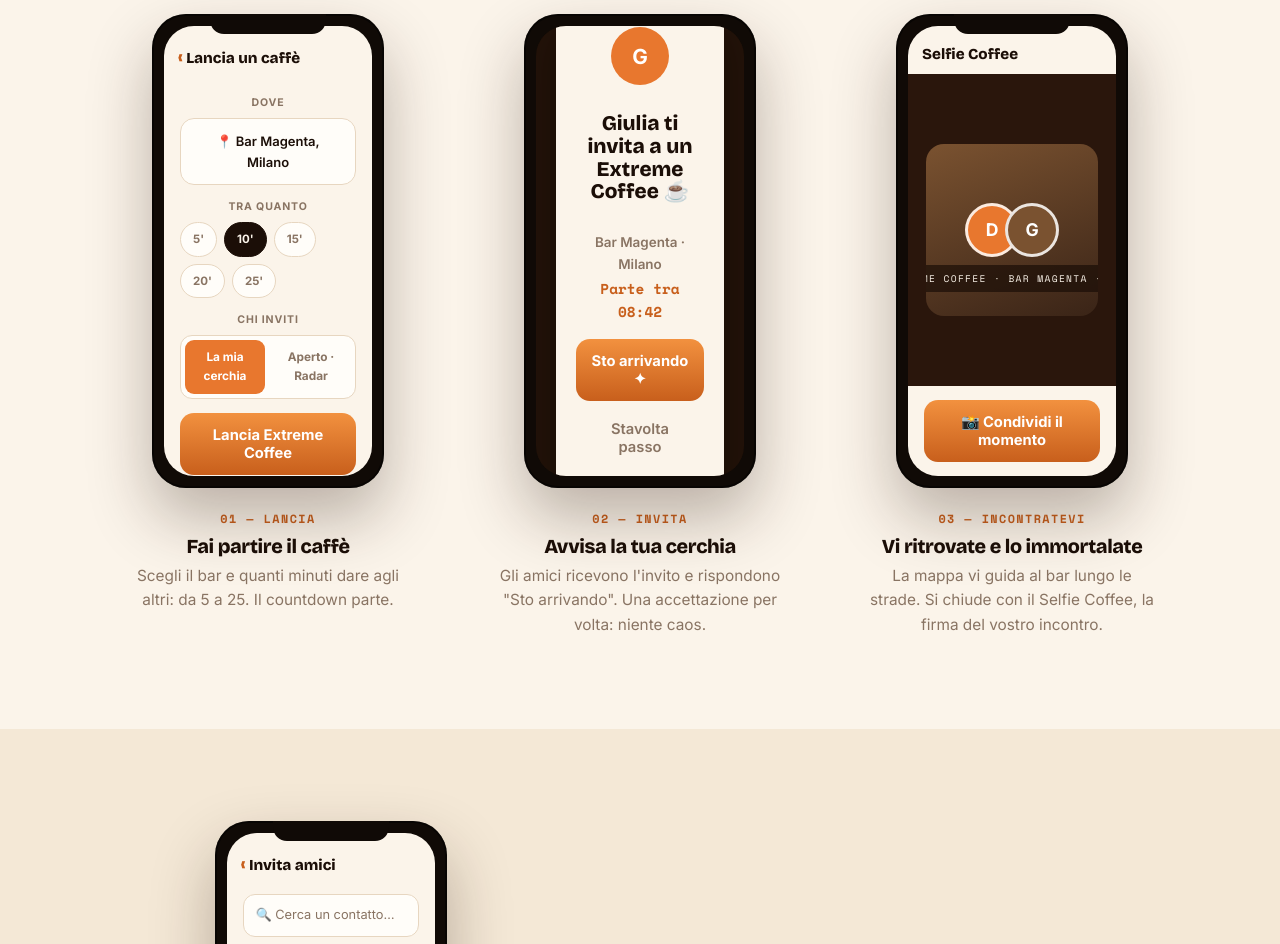
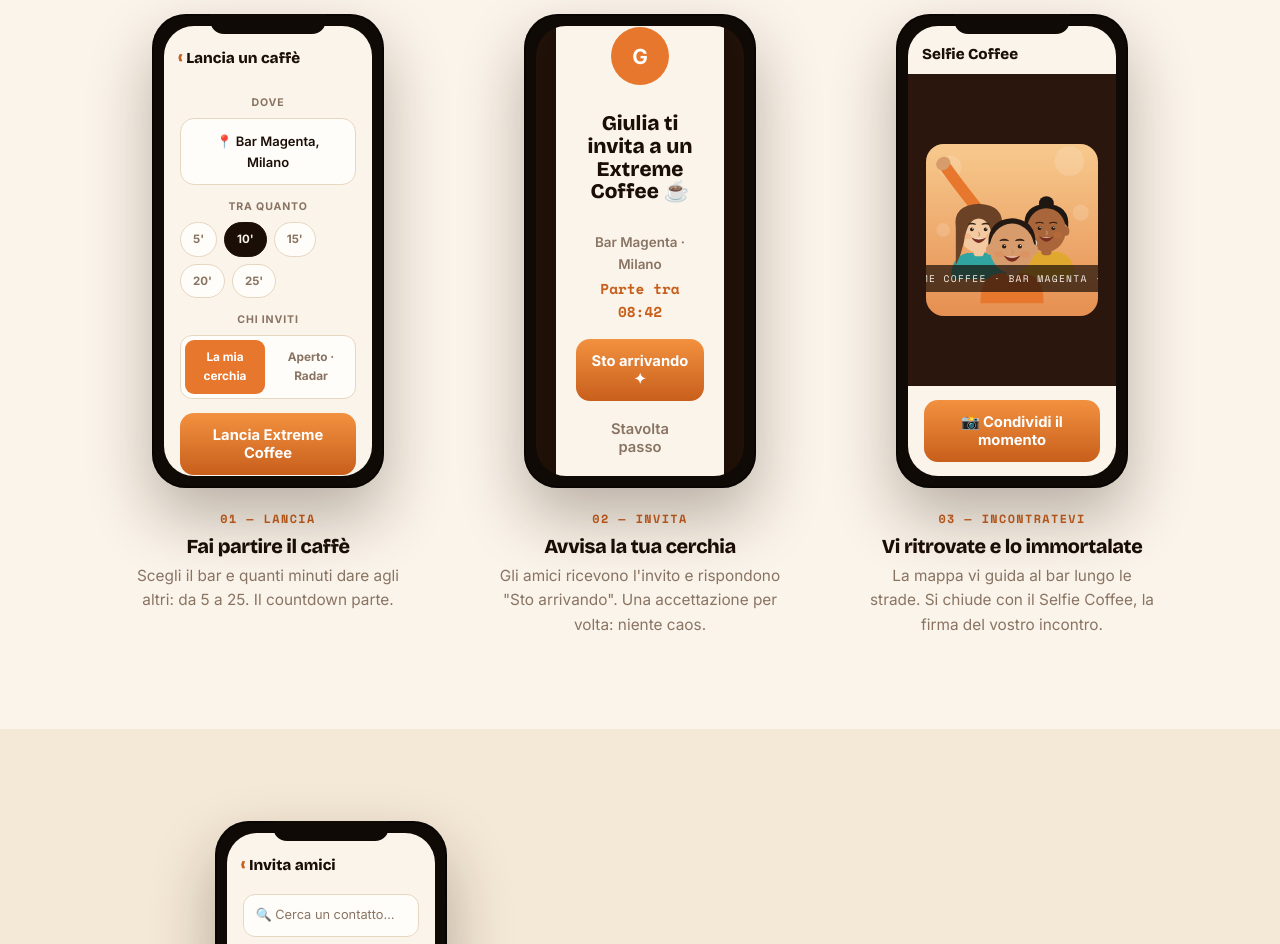
Before and after one commit to jianwachang/Xtreme-Coffe, a plain HTML site: page index.html in a window 1280 px wide. Shown: the part 1848-2792 px from the top of the page. Drawn offline with nearby package versions, Linux system fonts and the light colour scheme.

Commit message:
Step 03 Selfie Coffee: selfie illustrato di 3 amici (incorporato nel file)

```diff
--- a/index.html
+++ b/index.html
@@ -62,7 +62,9 @@ h1,h2,h3{font-family:var(--fd);margin:0;line-height:1.04;letter-spacing:-.02em}
 .app{height:100%;display:flex;flex-direction:column;background:var(--cream);color:var(--ink);font-size:13px}
 .app .abar{display:flex;align-items:center;justify-content:space-between;padding:16px 14px 8px;font-family:var(--fd);font-weight:800;font-size:.95rem;color:var(--espresso)}
 .app .abar .bk{color:var(--orange-d);font-size:1.2rem;font-weight:700}
-.app .ava{width:28px;height:28px;border-radius:50%;display:flex;align-items:center;justify-content:center;color:#fff;font-weight:700;font-size:.72rem}
+.app .cam .selfiephoto{position:absolute;inset:0}
+.cam .selfiephoto svg{width:100%;height:100%;display:block}
+.ava{width:28px;height:28px;border-radius:50%;display:flex;align-items:center;justify-content:center;color:#fff;font-weight:700;font-size:.72rem}
 .pillsm{font-family:var(--fm);font-weight:700;font-size:.74rem;background:var(--espresso);color:var(--cream);padding:4px 9px;border-radius:999px}
 .abtn{display:block;width:100%;text-align:center;background:linear-gradient(180deg,#F2913F,var(--orange-d));color:#fff;font-weight:700;border:0;border-radius:14px;padding:13px;font-size:.92rem;font-family:var(--fb)}
 .abtn.ghost{background:transparent;color:var(--muted);font-weight:600;box-shadow:none}
@@ -362,7 +364,71 @@ html.js .rv.in{opacity:1;transform:none}
 <div class="app">
   <div class="abar"><span>Selfie Coffee</span><span></span></div>
   <div class="selfie"><div class="cam">
-     <div class="ava" style="background:#E8772E">D</div><div class="ava" style="background:#7A5230">G</div>
+     <div class="selfiephoto"><svg viewBox="0 0 300 300" preserveAspectRatio="xMidYMid slice" xmlns="http://www.w3.org/2000/svg">
+  <defs>
+    <linearGradient id="scbg" x1="0" y1="0" x2="0" y2="1">
+      <stop offset="0" stop-color="#F7C98D"/><stop offset="1" stop-color="#E68F52"/>
+    </linearGradient>
+  </defs>
+  <rect width="300" height="300" fill="url(#scbg)"/>
+  <g fill="#FFFFFF" opacity=".14"><circle cx="42" cy="40" r="20"/><circle cx="250" cy="30" r="26"/><circle cx="270" cy="120" r="14"/><circle cx="30" cy="150" r="12"/></g>
+  <!-- braccio del selfie (in alto a sinistra) -->
+  <path d="M120 150 Q 70 90 34 40" stroke="#E8772E" stroke-width="20" fill="none" stroke-linecap="round"/>
+  <ellipse cx="30" cy="34" rx="13" ry="11" fill="#D89B6C" transform="rotate(-35 30 34)"/>
+  <!-- amici -->
+  <g transform="translate(92,152) scale(1.0)">
+
+      <path d="M-48 84 Q -50 44 -20 38 L 20 38 Q 50 44 48 84 Z" fill="#2FA4A0"/>
+      <rect x="-9" y="26" width="18" height="18" rx="6" fill="#F2C9A0"/>
+      <ellipse cx="-34" cy="2" rx="6" ry="8" fill="#F2C9A0"/><ellipse cx="34" cy="2" rx="6" ry="8" fill="#F2C9A0"/>
+      <ellipse cx="0" cy="0" rx="34" ry="38" fill="#F2C9A0"/>
+      <path d="M-40 -6 Q -46 -46 0 -48 Q 46 -46 40 -6 L 40 60 Q 30 40 26 20 Q 20 -22 0 -22 Q -20 -22 -26 20 Q -30 40 -40 60 Z" fill="#6B4226"/>
+
+      <g fill="#2A1A12"><circle cx="-12" cy="-3" r="3.2"/><circle cx="12" cy="-3" r="3.2"/></g>
+      <g fill="#fff"><circle cx="-11" cy="-4.2" r="1"/><circle cx="13" cy="-4.2" r="1"/></g>
+      <g stroke="#3A2417" stroke-width="2" stroke-linecap="round"><path d="M-18 -12 Q -12 -15 -6 -12"/><path d="M6 -12 Q 12 -15 18 -12"/></g><path d="M0 2 Q 3 6 0 8" stroke="#C99266" stroke-width="2" fill="none" stroke-linecap="round"/>
+      <path d="M-13 11 Q 0 30 13 11 Q 0 18 -13 11 Z" fill="#7A2E22"/>
+      <path d="M-9 12 Q 0 16 9 12 Q 0 14 -9 12 Z" fill="#fff"/><g fill="#E8772E" opacity=".18"><ellipse cx="-20" cy="9" rx="7" ry="5"/><ellipse cx="20" cy="9" rx="7" ry="5"/></g><g transform="translate(32,22)">
+          <rect x="-9" y="-8" width="18" height="15" rx="3" fill="#FFFDF9" stroke="#E3D6C4" stroke-width="1.5"/>
+          <ellipse cx="0" cy="-8" rx="9" ry="3.4" fill="#5A3A22"/>
+          <path d="M9 -4 q 7 0 6 6 q -1 4 -6 3" fill="none" stroke="#E3D6C4" stroke-width="2"/>
+          <g fill="#F2C9A0"><ellipse cx="-6" cy="9" rx="4" ry="3"/><ellipse cx="1" cy="10" rx="4" ry="3"/><ellipse cx="8" cy="9" rx="4" ry="3"/></g>
+        </g>
+    </g>
+  <g transform="translate(210,150) scale(1.0)">
+      <circle cx="0" cy="-46" r="13" fill="#1E1712"/><path d="M-38 -4 Q -42 -44 0 -46 Q 42 -44 38 -4 Q 24 -24 0 -24 Q -24 -24 -38 -4 Z" fill="#1E1712"/>
+      <path d="M-48 84 Q -50 44 -20 38 L 20 38 Q 50 44 48 84 Z" fill="#E0A82E"/>
+      <rect x="-9" y="26" width="18" height="18" rx="6" fill="#A9663B"/>
+      <ellipse cx="-34" cy="2" rx="6" ry="8" fill="#A9663B"/><ellipse cx="34" cy="2" rx="6" ry="8" fill="#A9663B"/>
+      <ellipse cx="0" cy="0" rx="34" ry="38" fill="#A9663B"/>
+
+
+      <g fill="#2A1A12"><circle cx="-12" cy="-3" r="3.2"/><circle cx="12" cy="-3" r="3.2"/></g>
+      <g fill="#fff"><circle cx="-11" cy="-4.2" r="1"/><circle cx="13" cy="-4.2" r="1"/></g>
+      <g stroke="#3A2417" stroke-width="2" stroke-linecap="round"><path d="M-18 -12 Q -12 -15 -6 -12"/><path d="M6 -12 Q 12 -15 18 -12"/></g><path d="M0 2 Q 3 6 0 8" stroke="#C99266" stroke-width="2" fill="none" stroke-linecap="round"/>
+      <path d="M-13 11 Q 0 30 13 11 Q 0 18 -13 11 Z" fill="#7A2E22"/>
+      <path d="M-9 12 Q 0 16 9 12 Q 0 14 -9 12 Z" fill="#fff"/><g fill="#E8772E" opacity=".18"><ellipse cx="-20" cy="9" rx="7" ry="5"/><ellipse cx="20" cy="9" rx="7" ry="5"/></g><g transform="translate(-32,22)">
+          <rect x="-9" y="-8" width="18" height="15" rx="3" fill="#FFFDF9" stroke="#E3D6C4" stroke-width="1.5"/>
+          <ellipse cx="0" cy="-8" rx="9" ry="3.4" fill="#5A3A22"/>
+          <path d="M9 -4 q 7 0 6 6 q -1 4 -6 3" fill="none" stroke="#E3D6C4" stroke-width="2"/>
+          <g fill="#A9663B"><ellipse cx="-6" cy="9" rx="4" ry="3"/><ellipse cx="1" cy="10" rx="4" ry="3"/><ellipse cx="8" cy="9" rx="4" ry="3"/></g>
+        </g>
+    </g>
+  <g transform="translate(150,182) scale(1.14)">
+      <path d="M-36 -4 Q -38 -44 0 -46 Q 38 -44 36 -4 Q 22 -26 8 -22 Q 0 -30 -8 -22 Q -22 -26 -36 -4 Z" fill="#241813"/>
+      <path d="M-48 84 Q -50 44 -20 38 L 20 38 Q 50 44 48 84 Z" fill="#E8772E"/>
+      <rect x="-9" y="26" width="18" height="18" rx="6" fill="#D89B6C"/>
+      <ellipse cx="-34" cy="2" rx="6" ry="8" fill="#D89B6C"/><ellipse cx="34" cy="2" rx="6" ry="8" fill="#D89B6C"/>
+      <ellipse cx="0" cy="0" rx="34" ry="38" fill="#D89B6C"/>
+
+
+      <g fill="#2A1A12"><circle cx="-12" cy="-3" r="3.2"/><circle cx="12" cy="-3" r="3.2"/></g>
+      <g fill="#fff"><circle cx="-11" cy="-4.2" r="1"/><circle cx="13" cy="-4.2" r="1"/></g>
+      <g stroke="#3A2417" stroke-width="2" stroke-linecap="round"><path d="M-18 -12 Q -12 -15 -6 -12"/><path d="M6 -12 Q 12 -15 18 -12"/></g><path d="M0 2 Q 3 6 0 8" stroke="#C99266" stroke-width="2" fill="none" stroke-linecap="round"/>
+      <path d="M-13 11 Q 0 30 13 11 Q 0 18 -13 11 Z" fill="#7A2E22"/>
+      <path d="M-9 12 Q 0 16 9 12 Q 0 14 -9 12 Z" fill="#fff"/><g fill="#E8772E" opacity=".18"><ellipse cx="-20" cy="9" rx="7" ry="5"/><ellipse cx="20" cy="9" rx="7" ry="5"/></g>
+    </g>
+</svg></div>
      <div class="badge">EXTREME COFFEE · BAR MAGENTA · OGGI</div>
   </div></div>
   <div style="padding:14px 16px"><button class="abtn">📸 Condividi il momento</button></div>
```
